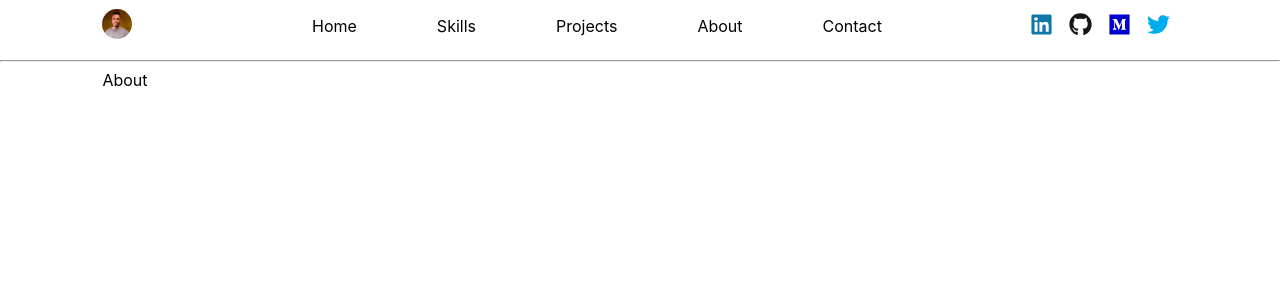
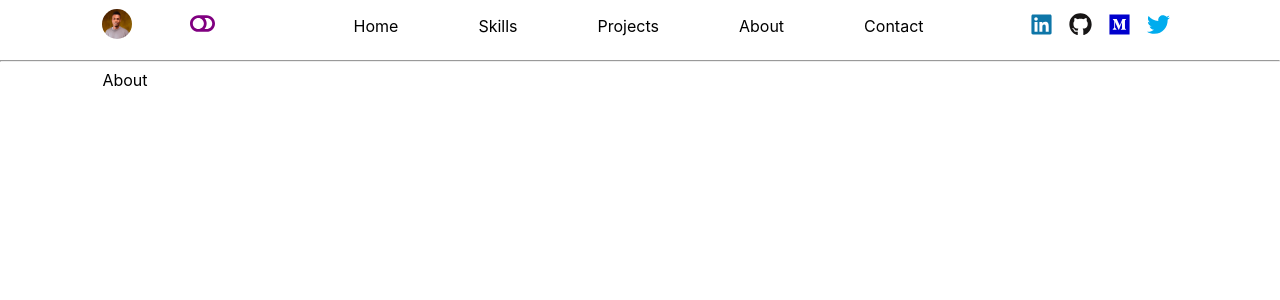
Before and after one commit to brytebee/portfolio, a React (Create React App) app: page /about in a window 1280 px wide. Shown: the top 300 px of the page. Built offline with nearby package versions, Linux system fonts and the light colour scheme.

Commit message:
:white_check_mark: Add toggle button
Added a button to toggle the page color theme

```diff
--- a/src/components/Header.jsx
+++ b/src/components/Header.jsx
@@ -5,6 +5,7 @@ import { FaLinkedin } from "react-icons/fa";
 import { FaMedium } from "react-icons/fa";
 import { FaTwitter } from "react-icons/fa";
 import { NavLink } from "react-router-dom";
+import Toggle from "./Toggle";
 
 const handleTwitter = () => {
   window.open("http://twitter.com/brytebee");
@@ -33,6 +34,7 @@ const Header = () => (
           alt="Atsighi Bright"
         />
       </NavLink>
+      <Toggle />
       <nav className="navigations">
         <ul className="d-flex">
           <li>
--- /dev/null
+++ b/src/components/Toggle.jsx
@@ -0,0 +1,34 @@
+import React, { useState } from "react";
+import { FaToggleOn } from "react-icons/fa";
+import { FaToggleOff } from "react-icons/fa";
+
+const Toggle = () => {
+  const [state, setState] = useState(false);
+
+  const handleToggle = () => {
+    setState(state ? false : true);
+  };
+
+  return (
+    <div>
+      {state && (
+        <a
+          style={{ color: "purple", fontSize: "25px", paddingTop: "10px" }}
+          onClick={handleToggle}
+        >
+          {<FaToggleOn />}
+        </a>
+      )}
+      {!state && (
+        <a
+          style={{ color: "purple", fontSize: "25px", paddingTop: "10px" }}
+          onClick={handleToggle}
+        >
+          {<FaToggleOff />}
+        </a>
+      )}
+    </div>
+  );
+};
+
+export default Toggle;
```
